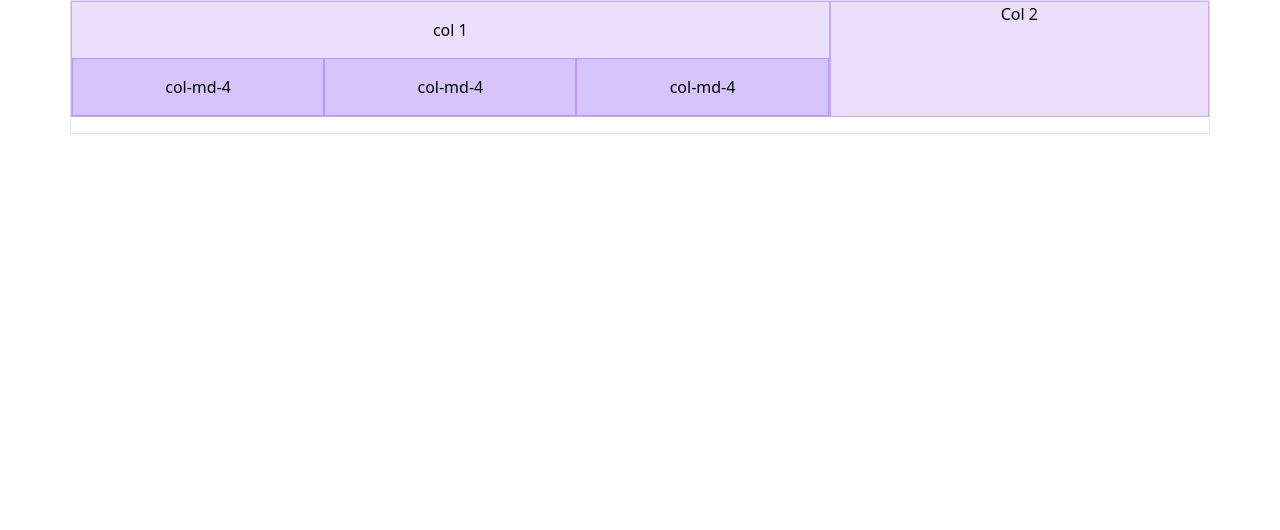
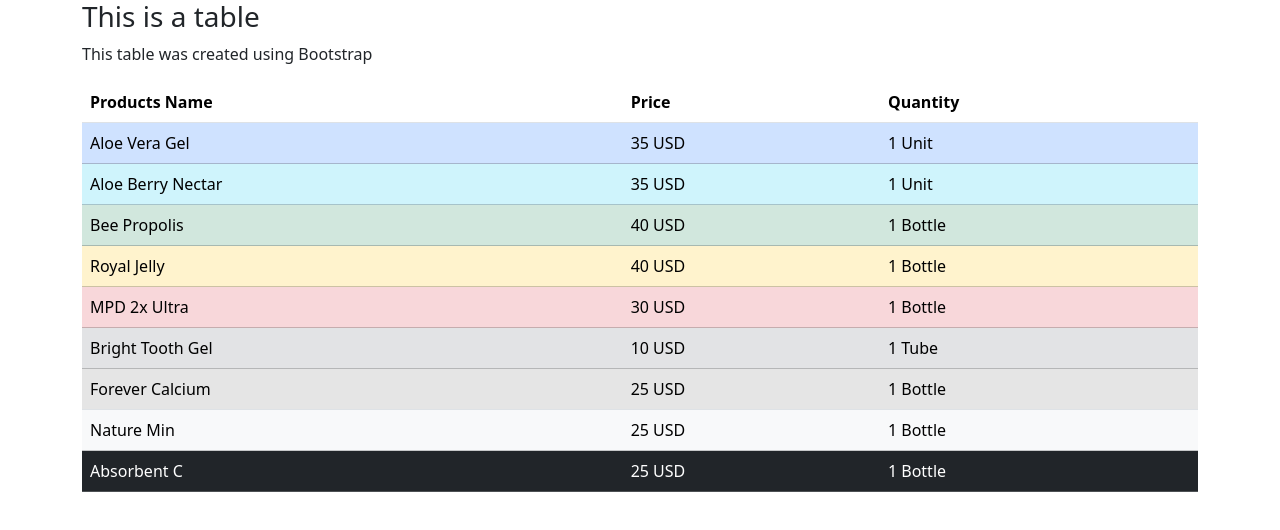
Before and after one commit to luyvannda/bootstrap-practice, a React (Vite) app: page / in a window 1280 px wide. Shown: the top 530 px of the page. Built offline with nearby package versions, Linux system fonts and the light colour scheme.

Commit message:
learn to design table with bootstrap

```diff
--- a/src/components/BootStrap.jsx
+++ b/src/components/BootStrap.jsx
@@ -1,19 +1,70 @@
 export default function Bootstrap() {
   return (
     <>
-      <div className="container-md border">
+      <div className="container-md">
 
-        <div className="row pb-3 text-center">
-          <div className="col-md-8">
-            <div className="p-3">col 1</div>
-            <div className="row">
-              <div className="col-md-4 p-3">col-md-4</div>
-              <div className="col-md-4 p-3">col-md-4</div>
-              <div className="col-md-4 p-3">col-md-4</div>
-            </div>
-          </div>
-          <div className="col-md-4">Col 2</div>
-        </div>
+        <h3>This is a table</h3>
+        <p>This table was created using Bootstrap</p>
+        <table className="table table-hover">
+          <thead>
+            <tr>
+              <th>Products Name</th>
+              <th>Price</th>
+              <th>Quantity</th>
+            </tr>
+          </thead>
+          <tbody>
+            <tr className="table-primary">
+              <td>Aloe Vera Gel</td>
+              <td>35 USD</td>
+              <td>1 Unit</td>
+            </tr>
+
+            <tr className="table-info">
+              <td>Aloe Berry Nectar</td>
+              <td>35 USD</td>
+              <td>1 Unit</td>
+            </tr>
+
+            <tr className="table-success">
+              <td>Bee Propolis</td>
+              <td>40 USD</td>
+              <td>1 Bottle</td>
+            </tr>
+
+            <tr className="table-warning">
+              <td>Royal Jelly</td>
+              <td>40 USD</td>
+              <td>1 Bottle</td>
+            </tr>
+
+            <tr className="table-danger">
+              <td>MPD 2x Ultra</td>
+              <td>30 USD</td>
+              <td>1 Bottle</td>
+            </tr>
+            <tr className="table-secondary">
+              <td>Bright Tooth Gel</td>
+              <td>10 USD</td>
+              <td>1 Tube</td>
+            </tr>
+            <tr className="table-active">
+              <td>Forever Calcium</td>
+              <td>25 USD</td>
+              <td>1 Bottle</td>
+            </tr>
+            <tr className="table-light">
+              <td>Nature Min</td>
+              <td>25 USD</td>
+              <td>1 Bottle</td>
+            </tr>
+            <tr className="table-dark">
+              <td>Absorbent C</td>
+              <td>25 USD</td>
+              <td>1 Bottle</td>
+            </tr>
+          </tbody>
+        </table>
       </div>
     </>
   )
```
